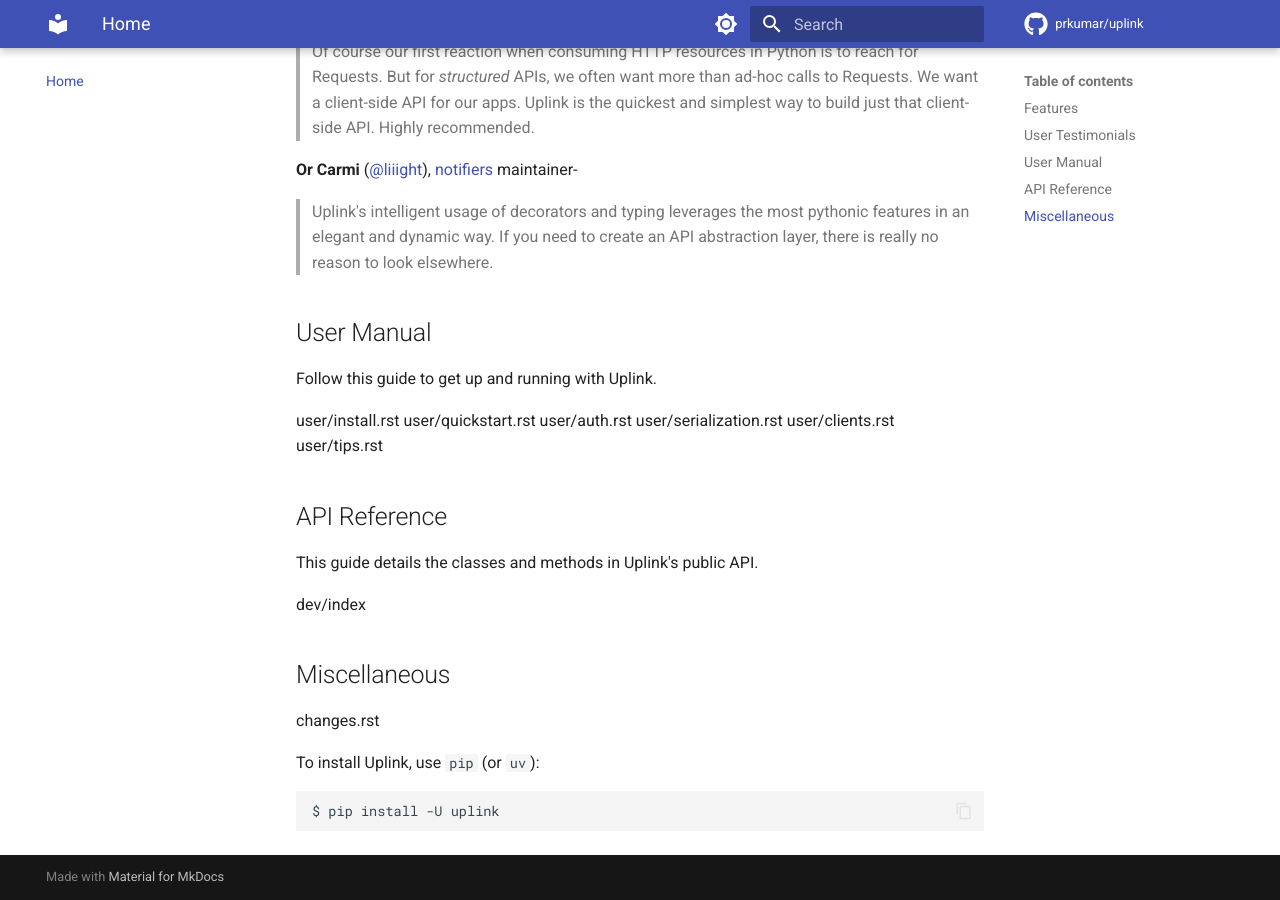
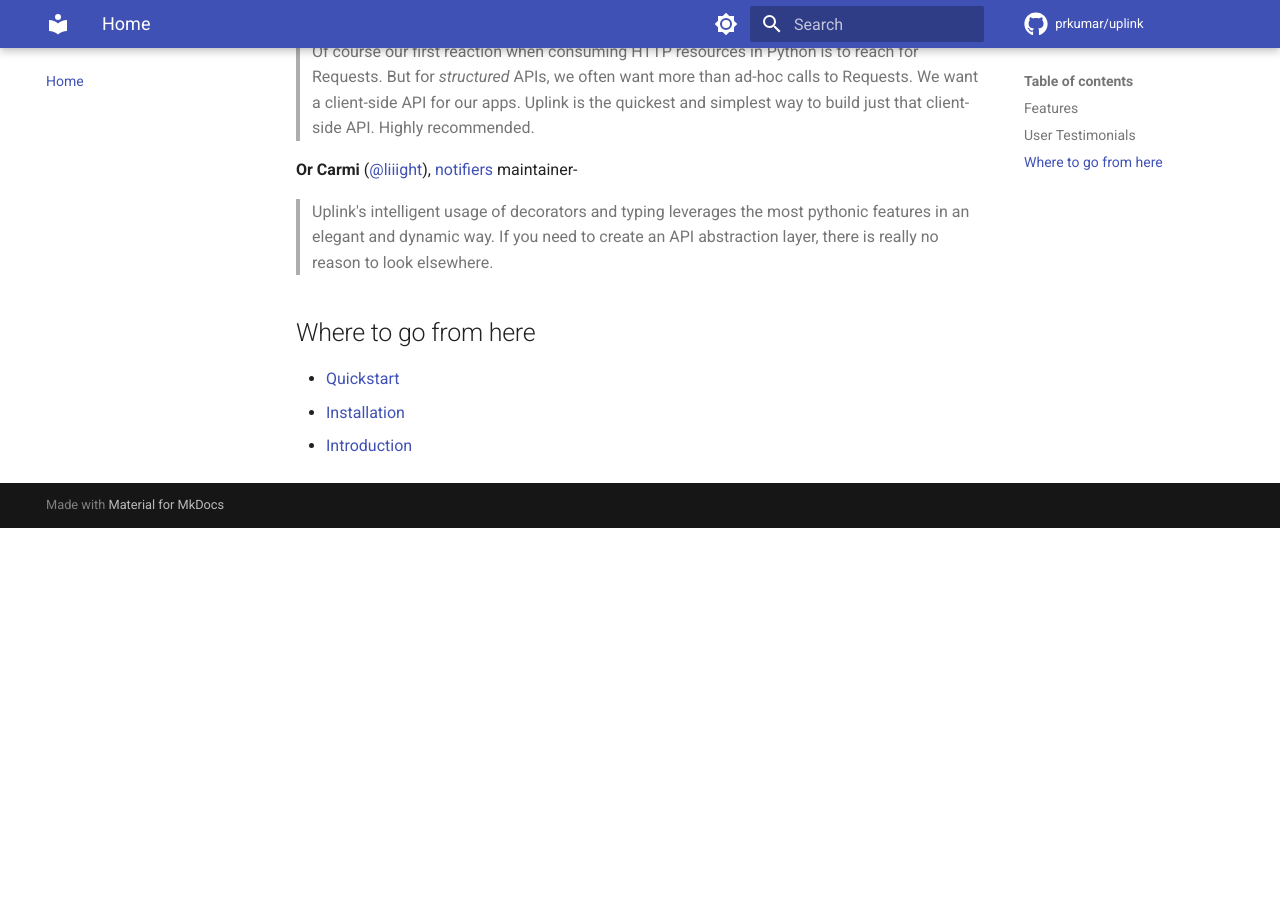
Before and after one commit to prkumar/uplink, an MkDocs documentation site: the page built from docs/index.md, in a window 1280 px wide and 900 px high, scrolled down 1981 px. Built offline with MkDocs 1.6.1 and Material for MkDocs 9.7.7, drawn with Linux system fonts in a browser that asks for light colours; comment, search, counter and statistics services are not loaded; after the commit the page ends 2509 px from its top, so only the background shows below that.

Commit message:
Update index.md

````diff
--- a/docs/index.md
+++ b/docs/index.md
@@ -106,25 +106,8 @@
 > pythonic features in an elegant and dynamic way. If you need to create
 > an API abstraction layer, there is really no reason to look elsewhere.
 
-## User Manual
+## Where to go from here
 
-Follow this guide to get up and running with Uplink.
-
-user/install.rst user/quickstart.rst user/auth.rst
-user/serialization.rst user/clients.rst user/tips.rst
-
-## API Reference
-
-This guide details the classes and methods in Uplink's public API.
-
-dev/index
-
-## Miscellaneous
-
-changes.rst
-
-To install Uplink, use `pip` (or `uv`):
-
-```
-$ pip install -U uplink
-```
+- [Quickstart](user/quickstart.md)
+- [Installation](user/install.md)
+- [Introduction](user/introduction.md)
````
